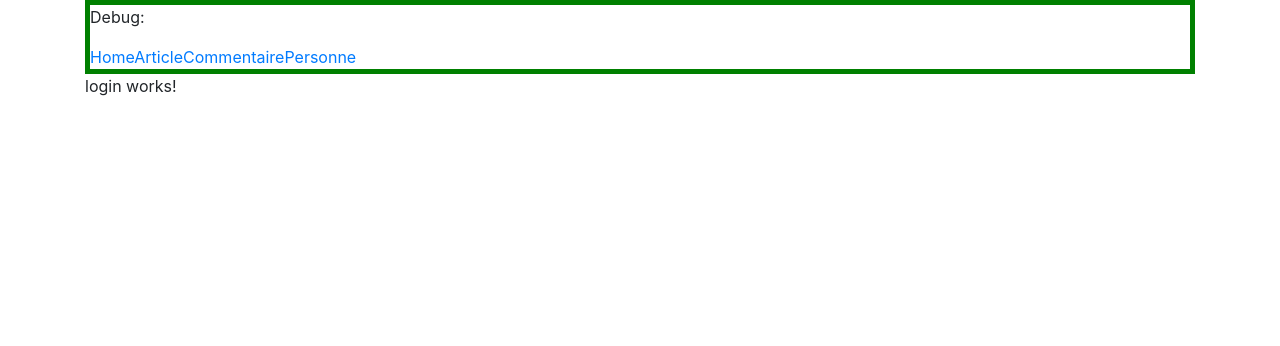
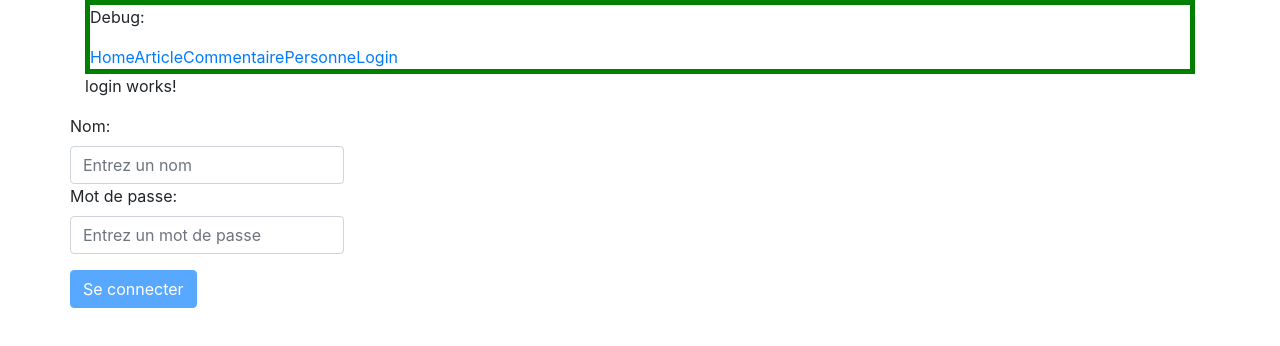
Before and after one commit to jlgithubrep/projetfront, an Angular app: page /login in a window 1280 px wide. Shown: the top 346 px of the page. Built offline with nearby package versions, Linux system fonts and the light colour scheme.

Commit message:
login v alpha

```diff
--- a/src/app/app.component.html
+++ b/src/app/app.component.html
@@ -37,6 +37,7 @@
   <a routerLink="/article" routerLinkActive="active">Article</a>
   <a routerLink="/commentaire" routerLinkActive="active">Commentaire</a>
   <a routerLink="/personne" routerLinkActive="active">Personne</a>
+  <a routerLink="/login">Login</a>
 </div>
 
 <router-outlet></router-outlet>
--- a/src/app/login/login.component.html
+++ b/src/app/login/login.component.html
@@ -1,3 +1,22 @@
 <p>
   login works!
 </p>
+<div class="row">
+  <form #loginForm="ngForm">
+
+    <div class="form-group">
+      <label for="nom">Nom: </label>
+      <input type="text" class="form-control" id="nom" name="nom" placeholder="Entrez un nom" [(ngModel)]="nom"
+        required>
+      <label for="mdp">Mot de passe: </label>
+      <input type="password" class="form-control" id="mdp" name="mdp" placeholder="Entrez un mot de passe" [(ngModel)]="mdp"
+        required>
+    </div>
+    <button (click)="login()" type="submit" class="btn btn-primary" [disabled]="!loginForm.valid">Se connecter</button>
+  </form>
+
+<div class="warning" *ngIf="erreur == true">
+  Informations de connexion Incorrectes!
+</div>
+
+</div>
--- a/src/app/login/login.component.ts
+++ b/src/app/login/login.component.ts
@@ -1,4 +1,6 @@
 import { Component, OnInit } from '@angular/core';
+import { PersonneService } from '../services/personne.services';
+import { Personne } from '../interfaces/Personne';
 
 @Component({
   selector: 'app-login',
@@ -7,7 +9,29 @@ import { Component, OnInit } from '@angular/core';
 })
 export class LoginComponent implements OnInit {
 
-  constructor() { }
+  constructor(private personneService: PersonneService) {
+    this.erreur = false;
+  }
+
+  nom: string;
+  mdp: string;
+
+  p: Personne;
+  erreur: boolean;
+
+  login() {
+    this.personneService.login(this.nom, this.mdp).subscribe(res => {
+
+      this.p = <Personne>res;
+      console.log(this.p.nom);
+
+    },
+      err => {
+        console.log(err.status);
+        this.erreur=true;
+      }
+    );
+  }
 
   ngOnInit() {
   }
--- a/src/app/services/personne.services.ts
+++ b/src/app/services/personne.services.ts
@@ -42,4 +42,8 @@ export class PersonneService {
         return this.http.put(this.url + i, p);
     }
 
+    login(nom:string, password : string){
+        return this.http.get(this.url+ "search/findByNomAndMdp?nom="+nom+"&mdp="+password);
+    }
+
 }
```
